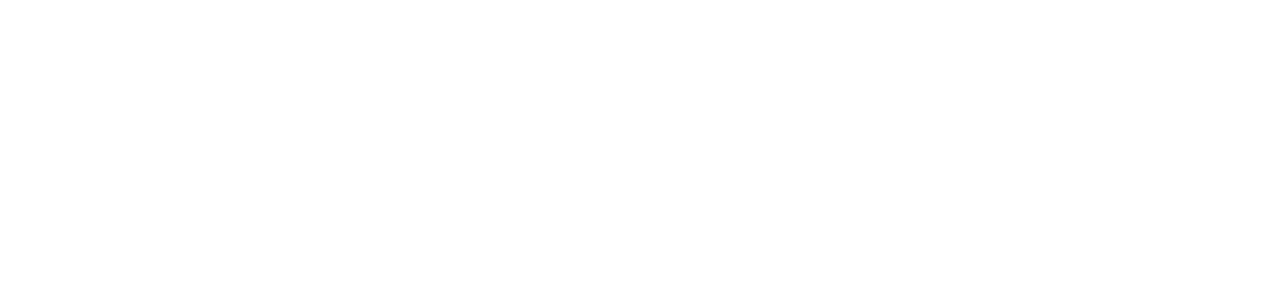
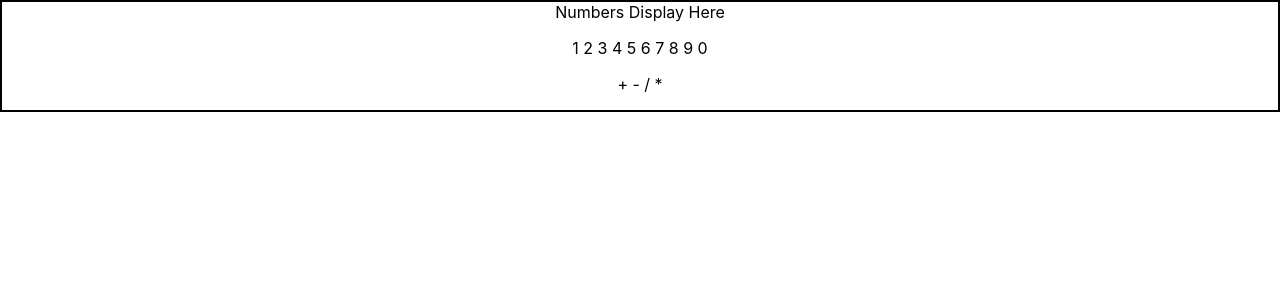
Before and after one commit to hammyhammer/calculator, a React (Create React App) app in the folder client/: page / in a window 1280 px wide. Shown: the top 300 px of the page. Built offline with nearby package versions, Linux system fonts and the light colour scheme.

Commit message:
setting up basic UI

```diff
--- a/client/src/App.css
+++ b/client/src/App.css
@@ -2,37 +2,8 @@
   text-align: center;
 }
 
-.App-logo {
-  height: 40vmin;
-  pointer-events: none;
+.container {
+  border: 2px solid black;
+  /* height: 100px;
+  width: 70px; */
 }
-
-@media (prefers-reduced-motion: no-preference) {
-  .App-logo {
-    animation: App-logo-spin infinite 20s linear;
-  }
-}
-
-.App-header {
-  background-color: #282c34;
-  min-height: 100vh;
-  display: flex;
-  flex-direction: column;
-  align-items: center;
-  justify-content: center;
-  font-size: calc(10px + 2vmin);
-  color: white;
-}
-
-.App-link {
-  color: #61dafb;
-}
-
-@keyframes App-logo-spin {
-  from {
-    transform: rotate(0deg);
-  }
-  to {
-    transform: rotate(360deg);
-  }
-}
--- a/client/src/App.tsx
+++ b/client/src/App.tsx
@@ -4,7 +4,13 @@
 function App() {
   return (
     <div className="App">
-
+      <div className='container'>
+        <span className='display'>Numbers Display Here</span>
+        <div className='buttons'>
+          <p className='digits'>1 2 3 4 5 6 7 8 9 0</p>
+          <p className='operators'>+ - / *</p>
+        </div>
+      </div>
     </div>
   );
 }
```
